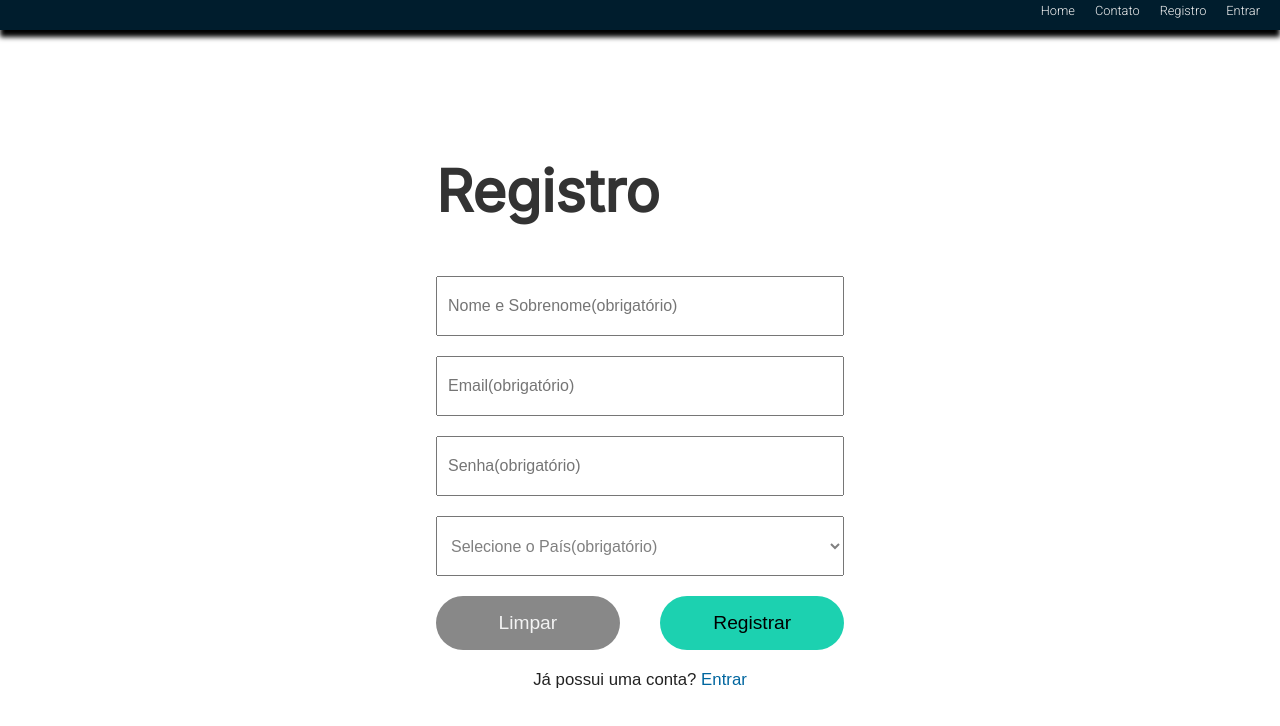
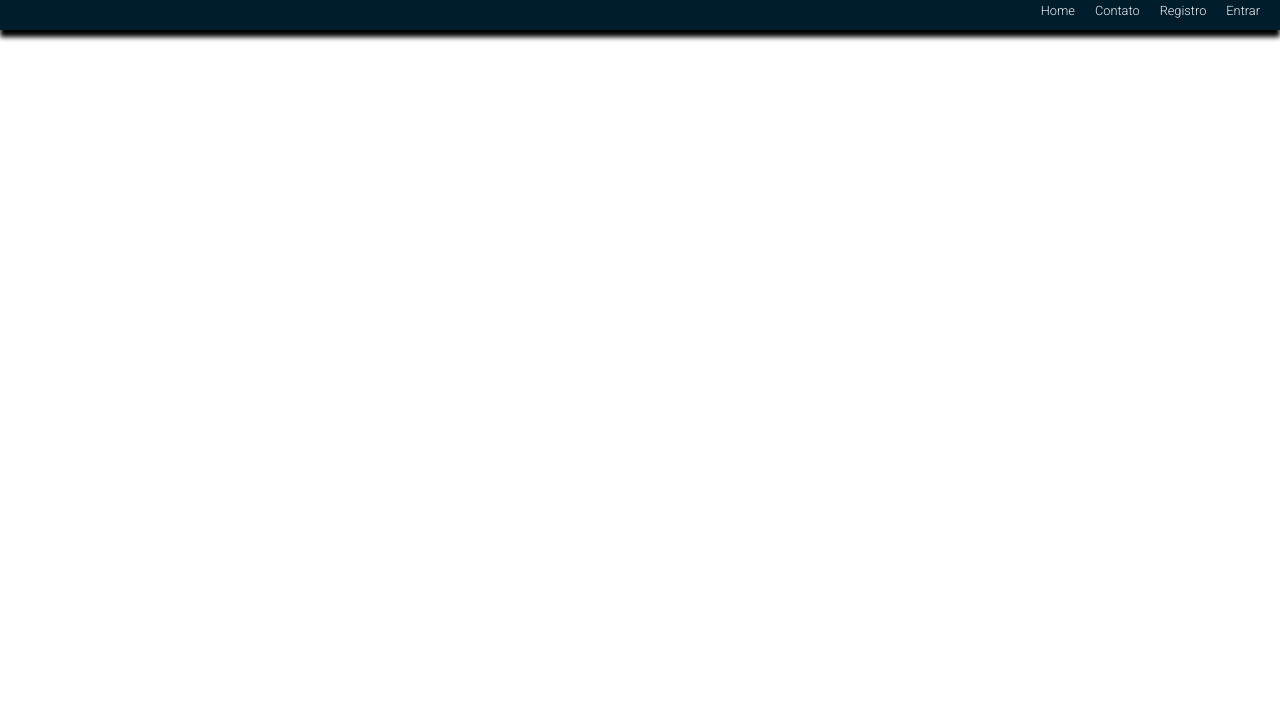
Before and after one commit to mubdias/Front-End-AtvGrupo, a plain HTML site: page formulario.html in a window 1280 px wide. Shown: the part 130-856 px from the top of the page. Drawn offline with Linux system fonts and the light colour scheme.

Commit message:
Formulario em branco

```diff
--- a/formulario.html
+++ b/formulario.html
@@ -33,32 +33,7 @@
     </header>
     <main>
         <div class="formulario">
-            <div>
-                <h1>Registro</h1>
-            </div>
-            <form action="" method="post">
-                <input type="text" name="nome_sobrenome" id="nome_sobrenome" placeholder="Nome e Sobrenome(obrigatório)" required>
 
-                <input type="email" name="email" id="email" placeholder="Email(obrigatório)" required>
-
-                <input type="password" name="password" id="password" placeholder="Senha(obrigatório)" required>
-
-                <select name="pais" id="pais" required>
-          <option value="" disabled selected>Selecione o País(obrigatório)</option>
-          <option value="argentina">Argentina</option>
-          <option value="brasil">Brasil</option>
-          <option value="paraguai">Paraguai</option>
-          <option value="uruguai">Uruguai</option>
-          <option value="venezuela">Venezuela</option>
-          <option value="outro">Outro</option>
-        </select>
-
-                <div class="botoes">
-                    <button class="limpar" type="reset">Limpar</button>
-                    <button class="registar" type="submit">Registrar</button>
-                </div>
-            </form>
-            <p>Já possui uma conta? <a href="login.html">Entrar</a></p>
         </div>
     </main>
     <footer>
```
